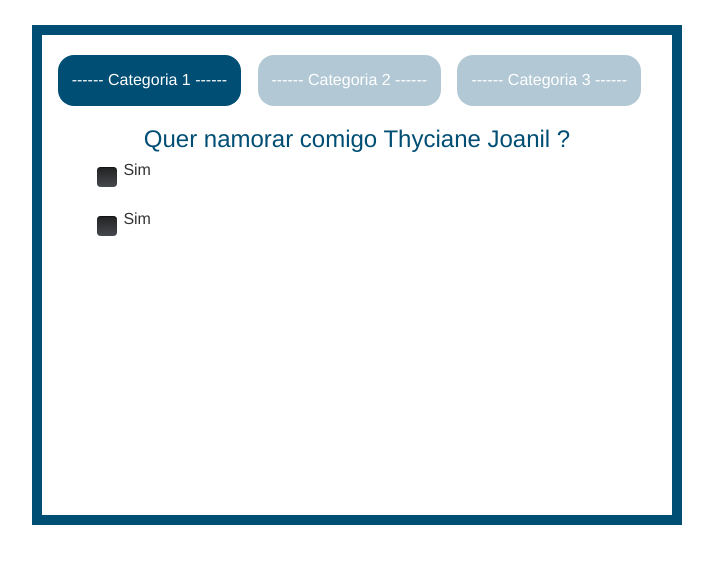
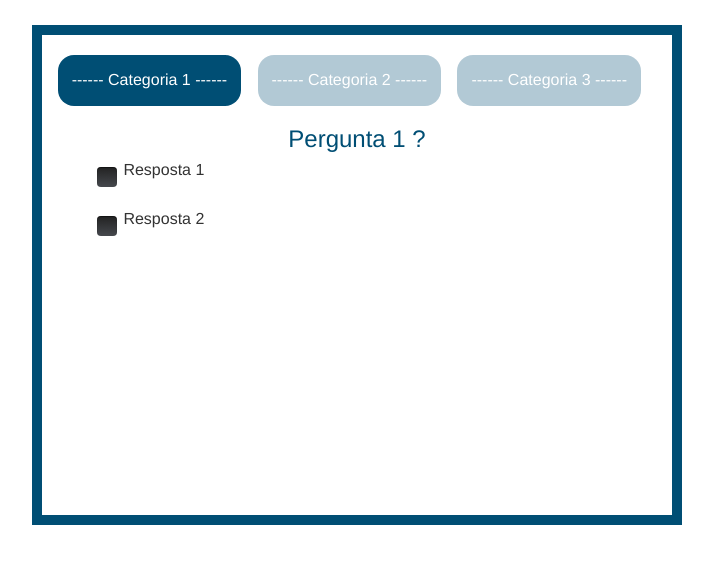
Before and after one commit to LucasGiraldelli/lucasgiraldelli.github.io, a plain HTML site: page index.html in a window 1280 px wide. Shown: the whole page, without its empty margins (283-996 px from the left). Drawn offline with nearby package versions, Linux system fonts and the light colour scheme.

Commit message:
rollback
rollback

```diff
--- a/index.html
+++ b/index.html
@@ -326,13 +326,13 @@
 		</div>
 </div> -->
             <div id="pergunta1">
-                <h3>Quer namorar comigo Thyciane Joanil ?</h3>
+                <h3>Pergunta 1 ?</h3>
                 <ul>
                     <li>
                         <div class="quadradoResposta">
                             <input onclick="chamaPerguntaDoisResidencia(); setbar(10); setRsico(1);" type="checkbox" value="None" id="residencia" name="check" />
                             <label for="residencia"></label>
-                            <span>Sim</span>
+                            <span>Resposta 1</span>
                         </div>
 
                     </li>
@@ -340,7 +340,7 @@
                         <div class="quadradoResposta">
                             <input onclick="chamaPerguntaDoisEmpresa();setbar(5);setRsico(2);" type="checkbox" value="None" id="empresa" name="check" />
                             <label for="empresa"></label>
-                            <span>Sim</span>
+                            <span>Resposta 2</span>
                         </div>
                     </li>
                 </ul>
```
